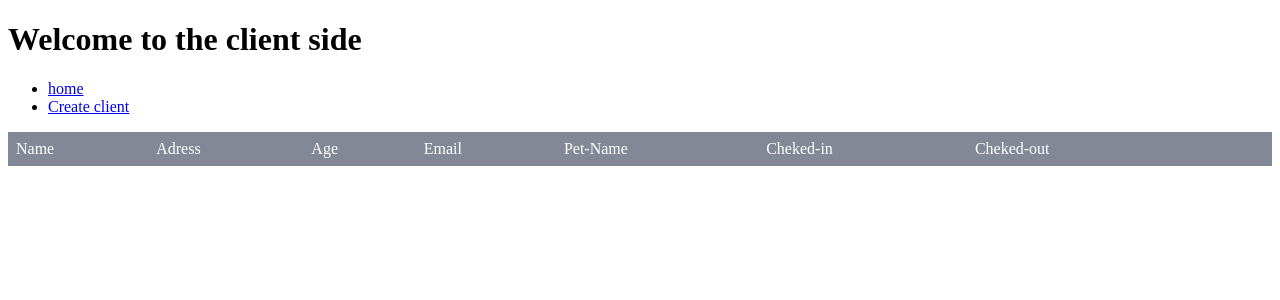
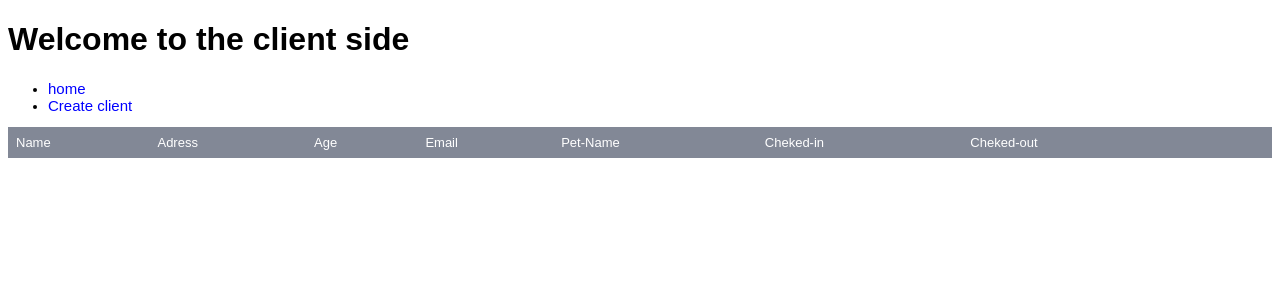
Before and after one commit to Elise39u/Hosiptal, a PHP site: page /Eigen/client/client.php in a window 1280 px wide. Shown: the top 300 px of the page. Run offline with PHP 8.4, Linux system fonts and the light colour scheme; data that the repository does not hold is empty.

Commit message:
changed style a bit

```diff
--- a/css/style.css
+++ b/css/style.css
@@ -1,3 +1,12 @@
+* {
+	font-family: sans-serif;
+	font-size: 13px;
+}
+
+h1 {
+	font-size: 32px;
+}
+
 .head {
     background-color: #828896;
     color: white;
@@ -25,3 +34,15 @@ textarea {
 	float: left;
 	padding: 5px;
 }
+
+a {
+	font-size: 15px;
+	color: blue;
+	text-decoration: none;
+}
+
+a:hover {
+	font-size: 15px;
+	color: purple;
+	text-decoration: underline;
+}
```
